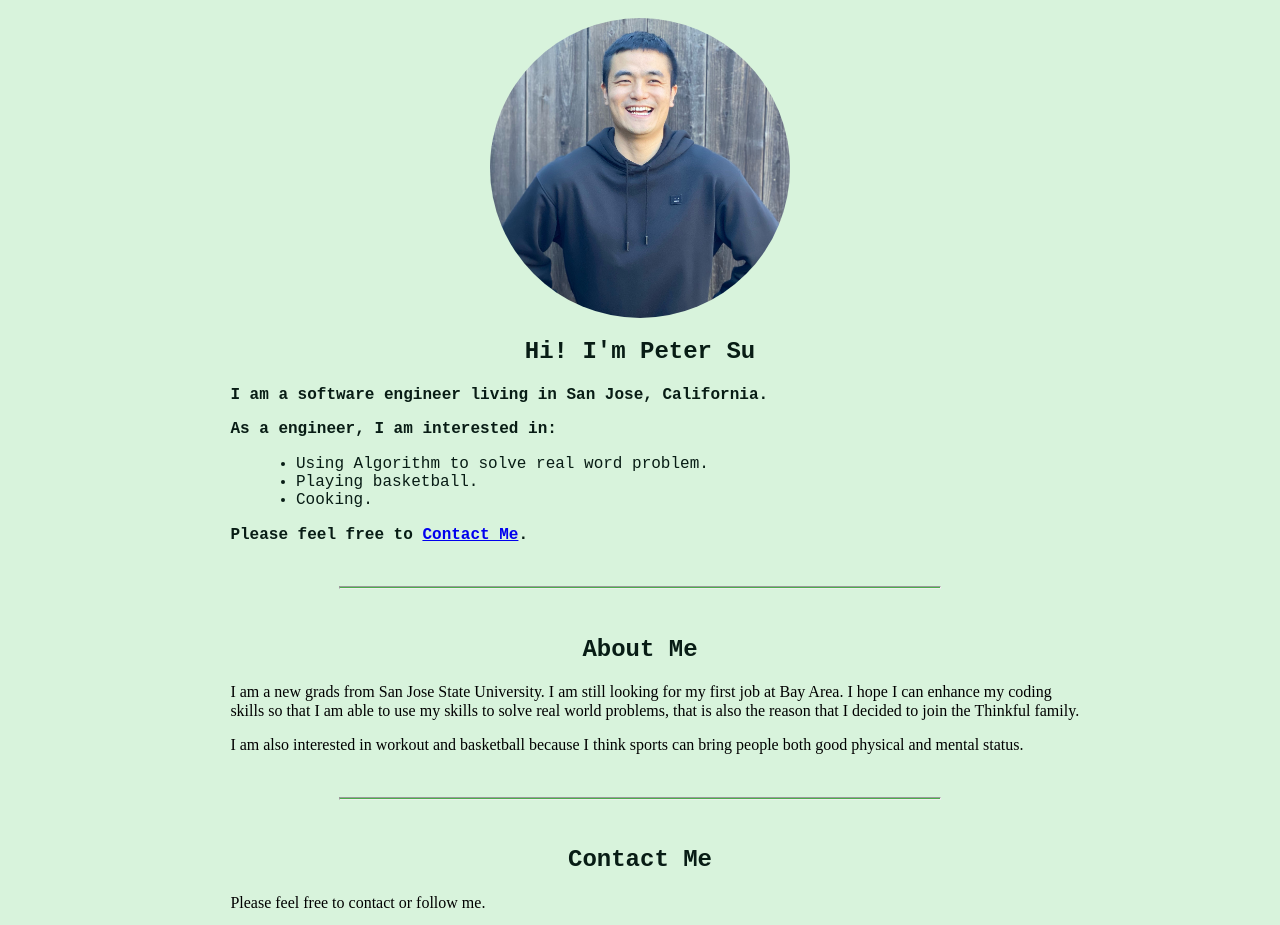
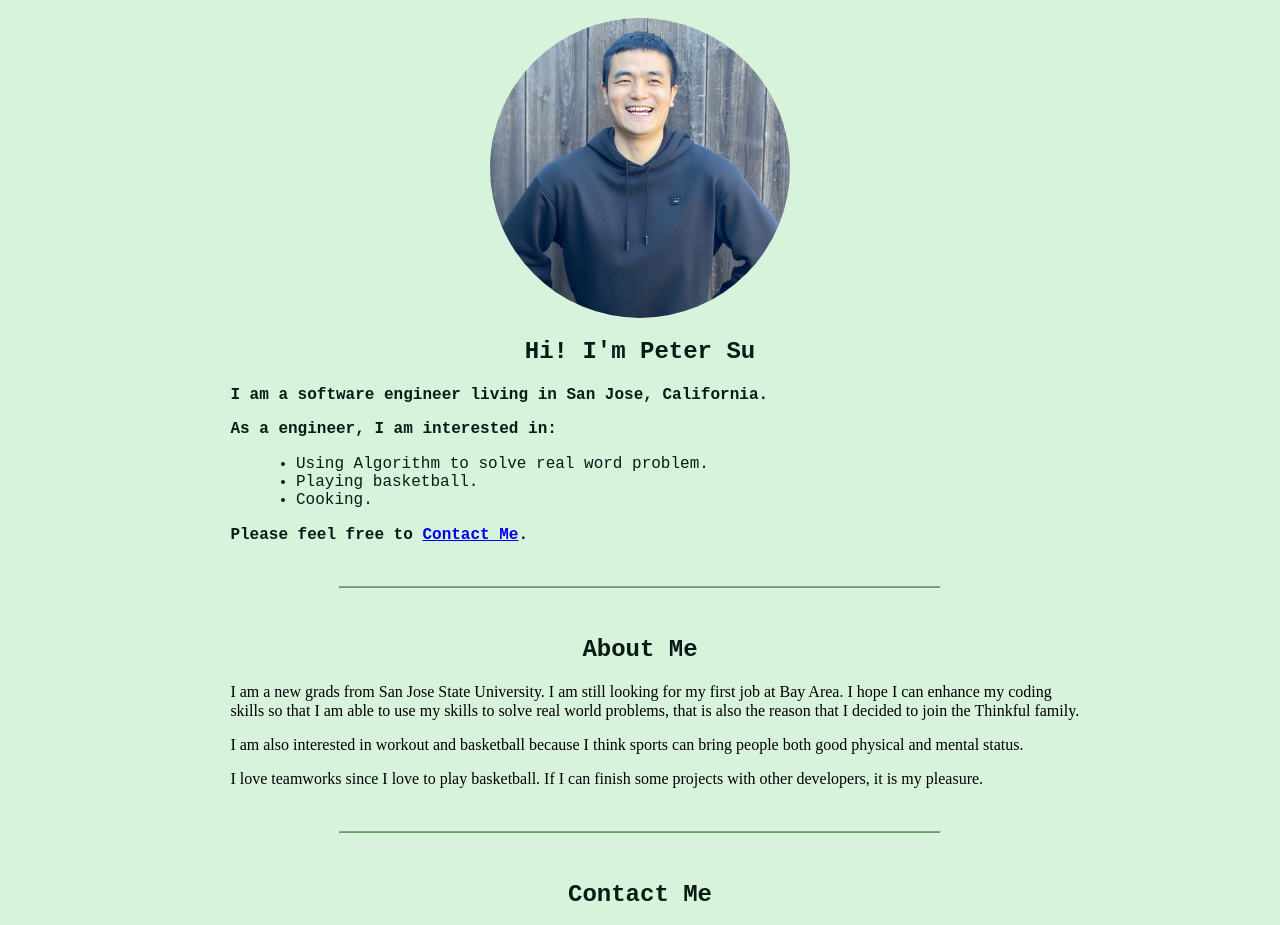
Before and after one commit to petersu116/first-protfolio, a plain HTML site: page index.html in a window 1280 px wide. Shown: the part 101-1026 px from the top of the page. Drawn offline with nearby package versions, Linux system fonts and the light colour scheme.

Commit message:
Update index.html

```diff
--- a/index.html
+++ b/index.html
@@ -62,6 +62,7 @@
                         <h2 class="text-base">About Me</h2>
                         <p class="special-text">I am a new grads from San Jose State University. I am still looking for my first job at Bay Area. I hope I can enhance my coding skills so that I am able to use my skills to solve real world problems, that is also the reason that I decided to join the Thinkful family.</p>
                         <p class="special-text">I am also interested in workout and basketball because I think sports can bring people both good physical and mental status.</p>
+                        <p class="special-text">I love teamworks since I love to play basketball. If I can finish some projects with other developers, it is my pleasure.</p>
                     </section>
 
                     <!--break elments. same as above.-->
```
